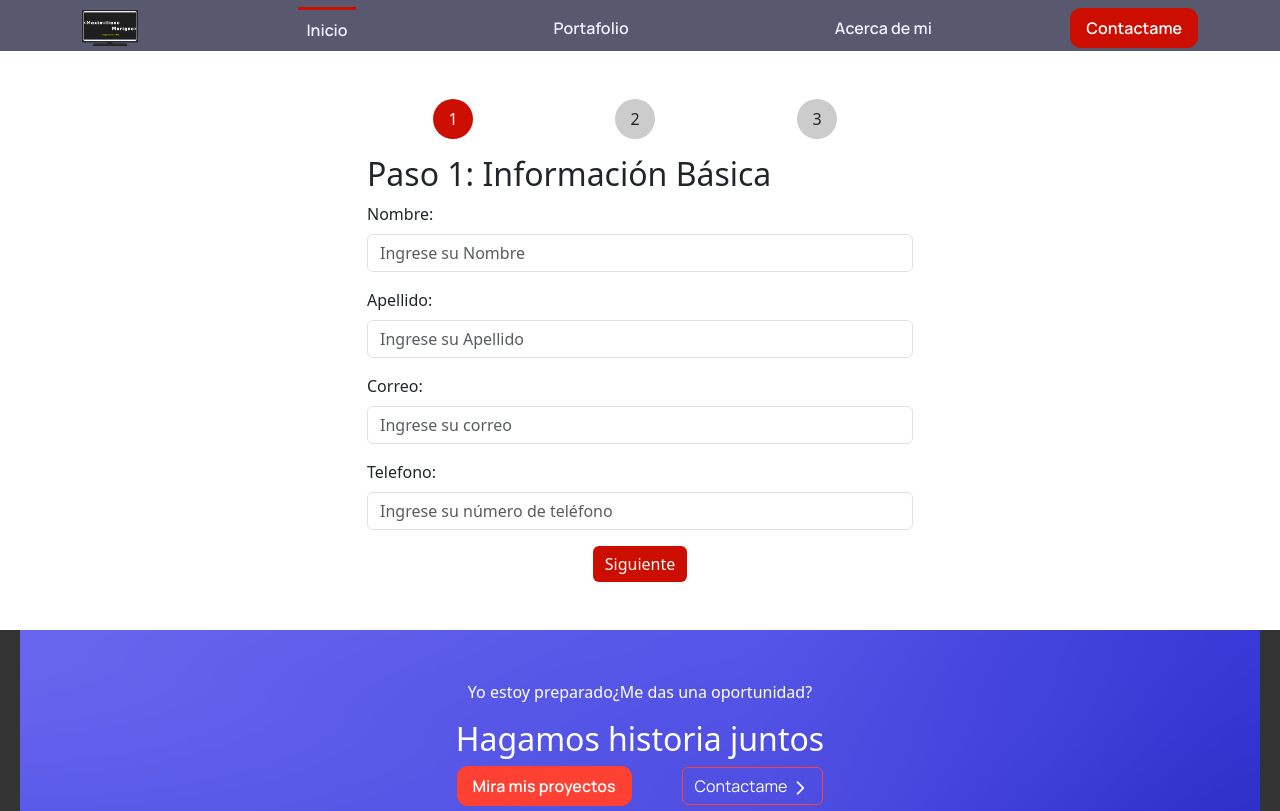
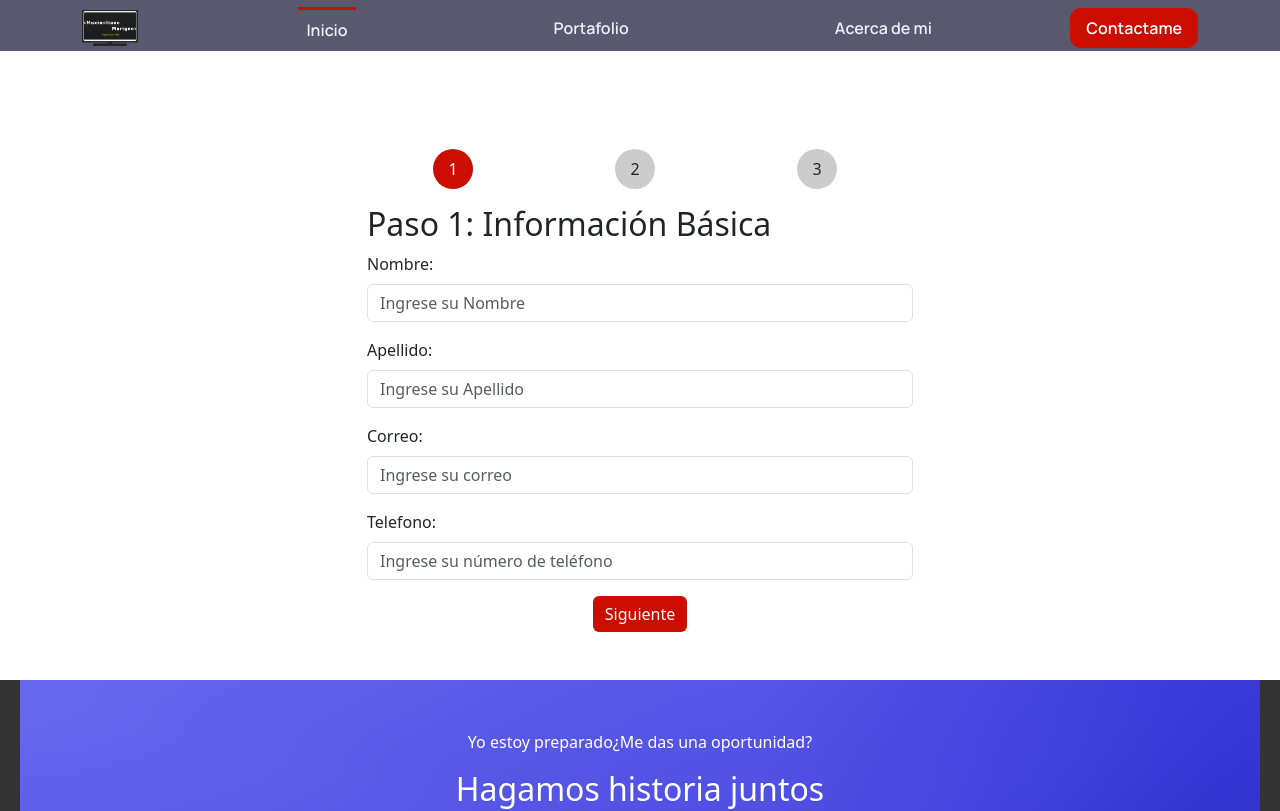
Before and after one commit to marignomaxy/Portafolio, a React (Vite) app: page /contactame in a window 1280 px wide. Shown: the top 811 px of the page. Built offline with nearby package versions, Linux system fonts and the light colour scheme.

Commit message:
mejorasv2

```diff
--- a/src/Pages/Contactame.jsx
+++ b/src/Pages/Contactame.jsx
@@ -3,9 +3,11 @@ import { useState } from "react";
 import { useForm } from "react-hook-form";
 import Form from "react-bootstrap/Form";
 import { enviarCorreo } from "../services/mail";
+import AlertCustom from "../Components/AlertCustom";
 
 function Contactame() {
   const [step, setStep] = useState(1);
+  const [alert, setAlert] = useState({ variant: "", text: "" });
   const {
     register,
     handleSubmit,
@@ -40,14 +42,17 @@ function Contactame() {
         console.log(data);
         const response = await enviarCorreo(data);
         console.log("Mail enviado", response);
+        setAlert({ variant: "success", text: `Email enviado` });
       } catch (error) {
         console.log("error al enviar el email", error);
+        setAlert({ variant: "danger", text: `Error al enviar el Email` });
       }
     }
   };
 
   return (
     <div className="container mt-5">
+      <AlertCustom {...alert} />
       <div className="row justify-content-center">
         <div className="col-lg-6">
           <ul className="nav nav-pills justify-content-around mb-3">
```
